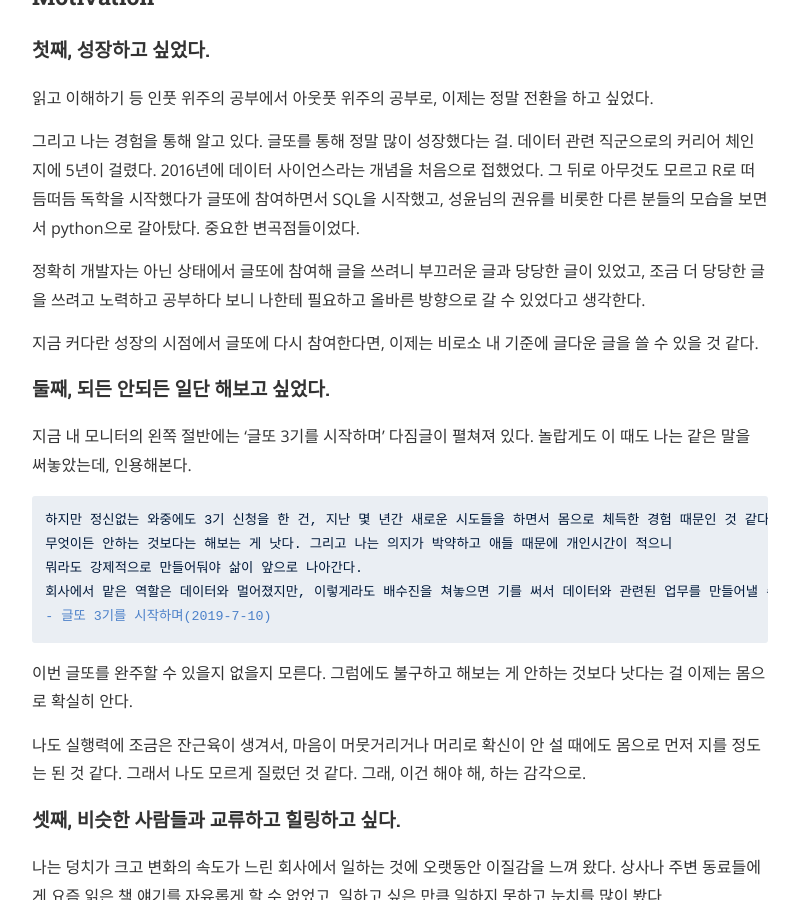
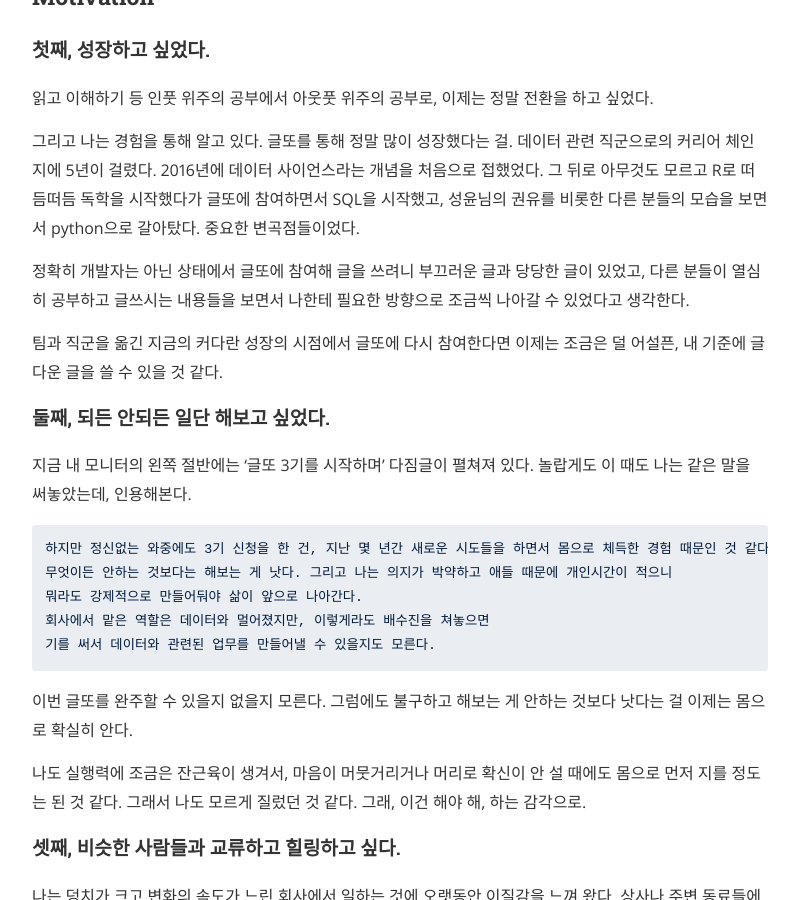
Before and after one commit to JessyMin/jessymin.github.io, a Jekyll site: the page built from _posts/2022-05-10-starting-geultto-7th.md, in a window 1280 px wide and 900 px high, scrolled down 767 px. Shown: the whole window, without its empty margins (240-1039 px from the left). Built offline with Jekyll 4.4.1, drawn with Linux system fonts in a browser that asks for light colours; nearby versions of some CDN libraries.

Commit message:
[edit] 내용 수정

```diff
--- a/_posts/2022-05-10-starting-geultto-7th.md
+++ b/_posts/2022-05-10-starting-geultto-7th.md
@@ -39,9 +39,9 @@ category : 'Essay'
 그 뒤로 아무것도 모르고 R로 떠듬떠듬 독학을 시작했다가 글또에 참여하면서 SQL을 시작했고,
 성윤님의 권유를 비롯한 다른 분들의 모습을 보면서 python으로 갈아탔다. 중요한 변곡점들이었다.
 
-정확히 개발자는 아닌 상태에서 글또에 참여해 글을 쓰려니 부끄러운 글과 당당한 글이 있었고, 조금 더 당당한 글을 쓰려고 노력하고 공부하다 보니 나한테 필요하고 올바른 방향으로 갈 수 있었다고 생각한다.
+정확히 개발자는 아닌 상태에서 글또에 참여해 글을 쓰려니 부끄러운 글과 당당한 글이 있었고, 다른 분들이 열심히 공부하고 글쓰시는 내용들을 보면서 나한테 필요한 방향으로 조금씩 나아갈 수 있었다고 생각한다.
 
-지금 커다란 성장의 시점에서 글또에 다시 참여한다면, 이제는 비로소 내 기준에 글다운 글을 쓸 수 있을 것 같다.
+팀과 직군을 옮긴 지금의 커다란 성장의 시점에서 글또에 다시 참여한다면 이제는 조금은 덜 어설픈, 내 기준에 글다운 글을 쓸 수 있을 것 같다.
 <br/>
 
 #### 둘째, 되든 안되든 일단 해보고 싶었다.
@@ -53,9 +53,10 @@ category : 'Essay'
 하지만 정신없는 와중에도 3기 신청을 한 건, 지난 몇 년간 새로운 시도들을 하면서 몸으로 체득한 경험 때문인 것 같다.
 무엇이든 안하는 것보다는 해보는 게 낫다. 그리고 나는 의지가 박약하고 애들 때문에 개인시간이 적으니
 뭐라도 강제적으로 만들어둬야 삶이 앞으로 나아간다.
-회사에서 맡은 역할은 데이터와 멀어졌지만, 이렇게라도 배수진을 쳐놓으면 기를 써서 데이터와 관련된 업무를 만들어낼 수 있을지도 모른다.
-- 글또 3기를 시작하며(2019-7-10)
+회사에서 맡은 역할은 데이터와 멀어졌지만, 이렇게라도 배수진을 쳐놓으면
+기를 써서 데이터와 관련된 업무를 만들어낼 수 있을지도 모른다.
 ~~~
+
 이번 글또를 완주할 수 있을지 없을지 모른다. 그럼에도 불구하고 해보는 게 안하는 것보다 낫다는 걸 이제는 몸으로 확실히 안다.
 
 나도 실행력에 조금은 잔근육이 생겨서, 마음이 머뭇거리거나 머리로 확신이 안 설 때에도 몸으로 먼저 지를 정도는 된 것 같다.
```
